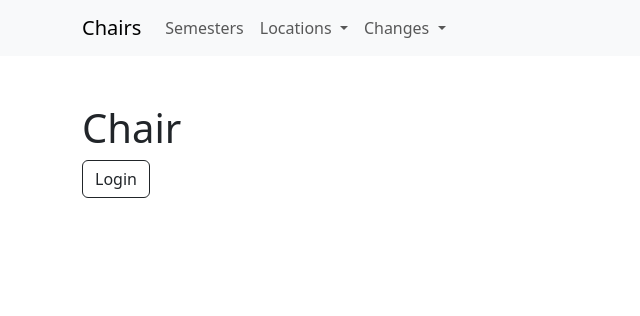
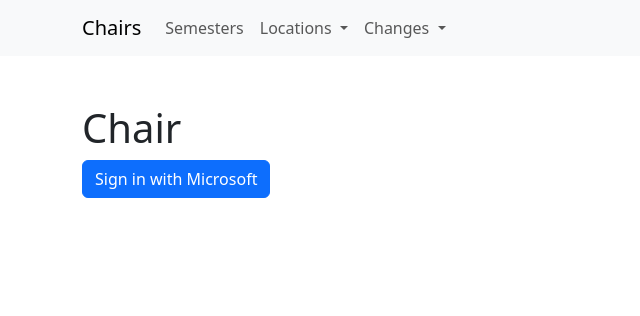
Before and after one commit to readtu/S25ISD1PM, a Django app: page / in a window 1280 px wide. Shown: the top 316 px of the page, without its empty margins (0-640 px from the left). Run offline with Django 5.2, Linux system fonts and the light colour scheme.

Commit message:
Update home.html

```diff
--- a/chairs_app/templates/chairs_app/home.html
+++ b/chairs_app/templates/chairs_app/home.html
@@ -3,6 +3,6 @@
 {% block body %}
 <section class="container py-5">
     <h1>Chair</h1>
-    <button type="button" class="btn btn-outline-dark">Login</button>
+    <button class="btn btn-primary" type="button">Sign in with Microsoft</button>
 </section>
 {% endblock %}
```
